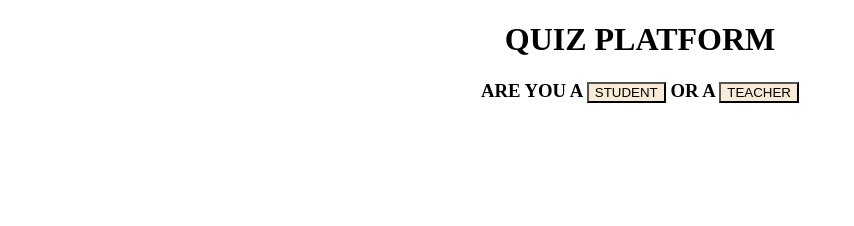
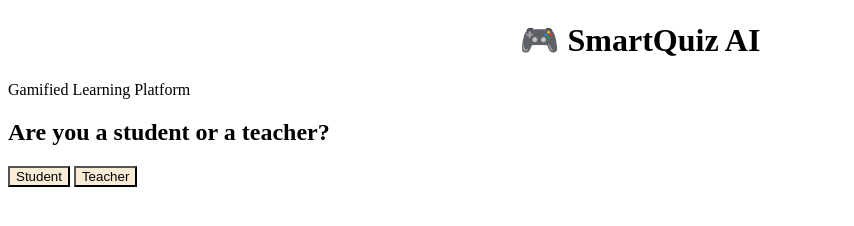
Before and after one commit to adithiupadya/Edu-tech, a website: page index.html in a window 1280 px wide. Shown: the whole page, without its empty margins (0-854 px from the left). Drawn offline with Linux system fonts and the light colour scheme.

Commit message:
updated index

```diff
--- a/index.html
+++ b/index.html
@@ -1,13 +1,23 @@
 <!DOCTYPE html>
-<html lang="en">
+<html>
 <head>
-    <meta charset="UTF-8">
-    <meta name="viewport" content="width=device-width, initial-scale=1.0">
-    <title>Document</title>
-    <link rel="stylesheet" href="style.css">
+  <title>SmartQuiz AI</title>
+  <link rel="stylesheet" href="style.css">
 </head>
-<body>
-    <h1>QUIZ PLATFORM</h1>
-    <h3>ARE YOU A <button>STUDENT</button> OR A <button>TEACHER</button></h3>
+<body class="center">
+
+<div class="card">
+  <h1 class="app-title">🎮 SmartQuiz AI</h1>
+  <p class="subtitle">Gamified Learning Platform</p>
+
+  <h2>Are you a student or a teacher?</h2>
+
+  <div class="btn-group">
+    <button class="main-btn" onclick="goStudent()">Student</button>
+    <button class="main-btn" onclick="goTeacher()">Teacher</button>
+  </div>
+</div>
+
+<script src="script.js"></script>
 </body>
 </html>
```
